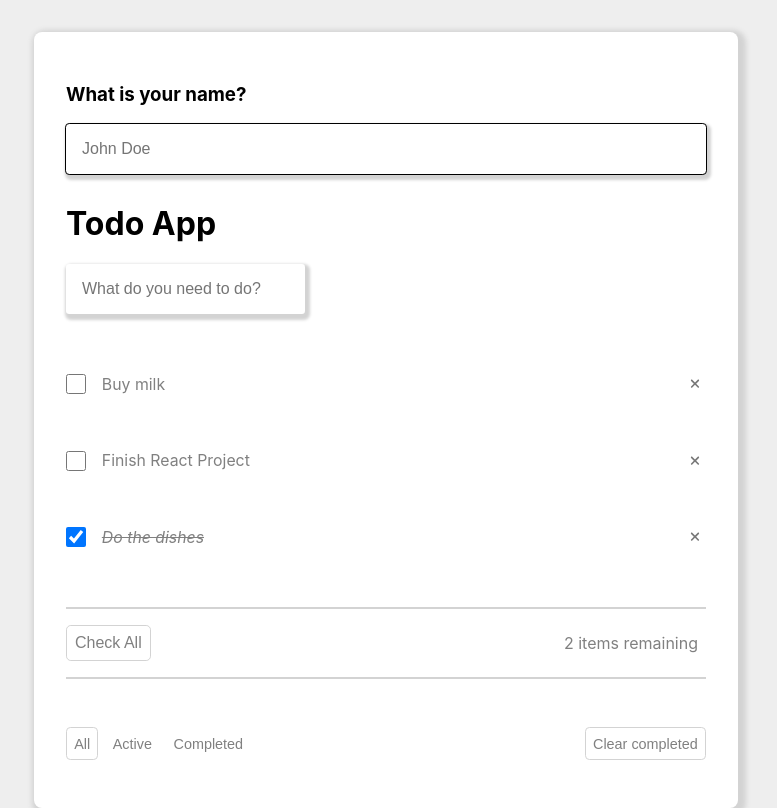
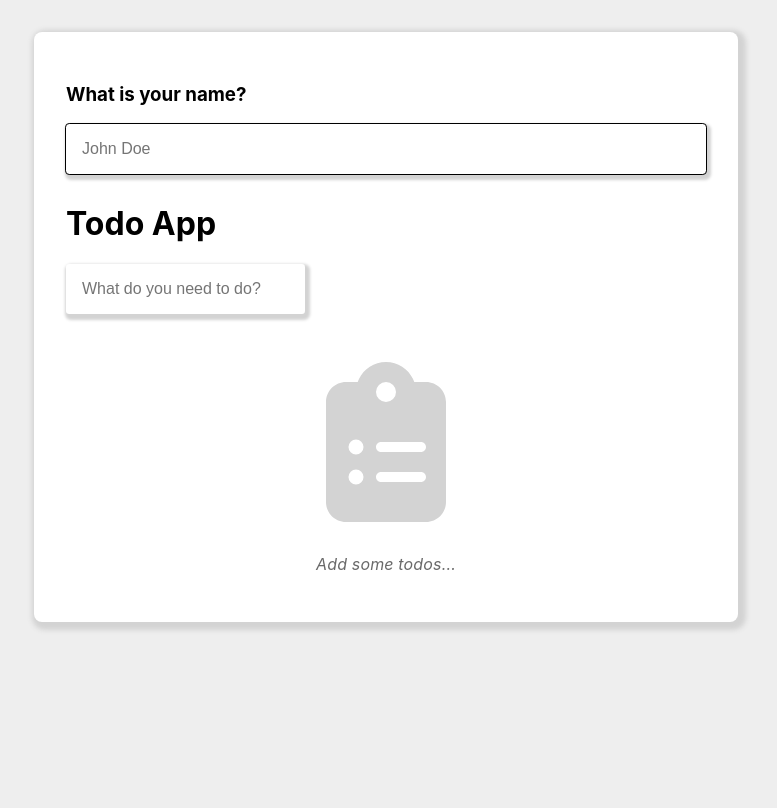
Before and after one commit to VictorC654/reactJSToDoApp, a React (Create React App) app: page / in a window 1280 px wide. Shown: the whole page, without its empty margins (254-1031 px from the left). Built offline with nearby package versions, Linux system fonts and the light colour scheme.

Commit message:
Learned more about Custom Hooks and Local Storage.

```diff
--- a/src/App.css
+++ b/src/App.css
@@ -15,6 +15,23 @@ body {
   width:40em;
   background-color:white;
   box-shadow:3px 3px 5px 5px lightgray;
+}
+button
+{
+  color: rgb(128, 128, 128);
+  font-size:1em;
+  padding:.5em;
+  background:transparent;
+  border:.1em solid lightgray;
+  border-radius:.3em;
+  cursor:pointer;
+  transition:.5s all ease;
+}
+button:hover
+{
+  border:.1em solid black;
+  color:black;
+  transition:.5s all ease;
 }
 .FormContainer
 {
@@ -190,3 +207,9 @@ body {
   font-size:1.5em;
   font-style:italic;
 }
+.toggleButtons
+{
+  display:flex;
+  justify-content: center;
+  padding:1em 0em 1em 0em;
+}
--- a/src/App.jsx
+++ b/src/App.jsx
@@ -7,28 +7,11 @@ import NoTodoContainer from "./components/NoTodoContainer";
 import TodoItemsRemaining from "./components/TodoItemsRemaining";
 import TodoCheckAllButton from "./components/TodoCheckAllButton";
 import TodosFilter from "./components/TodosFilter"
+import useToggle from "./hooks/useToggle";
+import useLocalStorage from "./hooks/useLocalStorage";
 function App() {
-  const [todos, setTodos] = useState([
-    {
-      id:1,
-      title: 'Buy milk',
-      isComplete:false,
-      isEditing:false,
-    },
-    {
-      id:2,
-      title: 'Finish React Project',
-      isComplete:false,
-      isEditing:false,
-    },
-    {
-      id:3,
-      title: 'Do the dishes',
-      isComplete:true,
-      isEditing:false,
-    }
-  ]);
-  const [idForToDo, setIdForToDo] = useState(4);
+  const [todos, setTodos] = useLocalStorage('todos', []);
+  const [idForToDo, setIdForToDo] = useLocalStorage('idForToDo',1);
   function addTodo(todo)
   {
     setTodos([...todos, { id:idForToDo, title:todo, isComplete: false}]);
@@ -109,11 +92,19 @@ function App() {
     }
   }
   const [filter, setFilter] = useState("all");
-  const [name, setName] = useState("");
+  const [isFeatureOneVisible, setIsFeatureOneVisible] = useToggle(false);
+  const [isFeatureTwoVisible, setIsFeatureTwoVisible] = useToggle(false);
   const nameInputEl = useRef(null);
+  const [name, setName] = useLocalStorage('name', JSON.parse(localStorage.getItem('name')));
   useEffect(() => {
+        setName(JSON.parse(localStorage.getItem('name')));
         nameInputEl.current.focus();
   }, []);
+  function handleNameInput(event)
+  {
+    setName(event.target.value);
+    localStorage.setItem('name', JSON.stringify(event.target.value));
+  }
   return (
     <div className="App" style={{display:'flex',flexDirection:'column',alignItems:'center',}}>
       <div className="Container" style={{marginTop:'2em'}}>
@@ -124,7 +115,8 @@ function App() {
                    ref={nameInputEl}
                    placeholder="John Doe"
                    value={name}
-                   onChange={event => setName(event.target.value)}/>
+                   onChange={handleNameInput}
+            />
           </form>
           {name && <p className="name-label">
             Hello, <b>{name}</b>.
@@ -146,15 +138,23 @@ function App() {
                             filter={filter}
                   />
             </div>
-            <div className="CheckAllContainer">
-              <TodoCheckAllButton completeAllTodos={completeAllTodos} />
+            <div className="toggleButtons">
+              <button onClick={setIsFeatureOneVisible} style={{marginRight:".5em"}}>
+                Toggle Check All Section
+              </button>
+              <button onClick={setIsFeatureTwoVisible} style={{marginLeft:".5em"}}>
+                Toggle Filter Section
+              </button>
+            </div>
+            {isFeatureOneVisible && <div className="CheckAllContainer">
+               <TodoCheckAllButton completeAllTodos={completeAllTodos} />
               <TodoItemsRemaining todos={todos} />
-            </div>
-              <TodosFilter clearCompletedTodos={clearCompletedTodos}
+            </div>}
+            { isFeatureTwoVisible && <TodosFilter clearCompletedTodos={clearCompletedTodos}
                            filter={filter}
                            setFilter={setFilter}
                            todosFiltered={todosFiltered}
-              />
+              />}
           </div> ) : (<NoTodoContainer />)
           }
       </div>
--- /dev/null
+++ b/src/hooks/useLocalStorage.js
@@ -0,0 +1,17 @@
+import {useEffect, useState} from "react";
+
+function useLocalStorage(key, initialValue)
+{
+    const [value, setValue] = useState(() => {
+        const item = localStorage.getItem(key);
+
+        return item ? JSON.parse(item) : initialValue;
+    });
+    useEffect(() => {
+        localStorage.setItem(key, JSON.stringify(value));
+    }, [key,value]);
+
+    return [value, setValue];
+}
+
+export default useLocalStorage;
--- /dev/null
+++ b/src/hooks/useToggle.js
@@ -0,0 +1,13 @@
+import {useState} from "react";
+
+function useToggle (initialState = true)
+{
+    const [visible, setVisible] = useState(initialState);
+
+    function toggle()
+    {
+        setVisible(prevVisible => !prevVisible);
+    }
+    return [visible, toggle];
+}
+export default useToggle;
```
